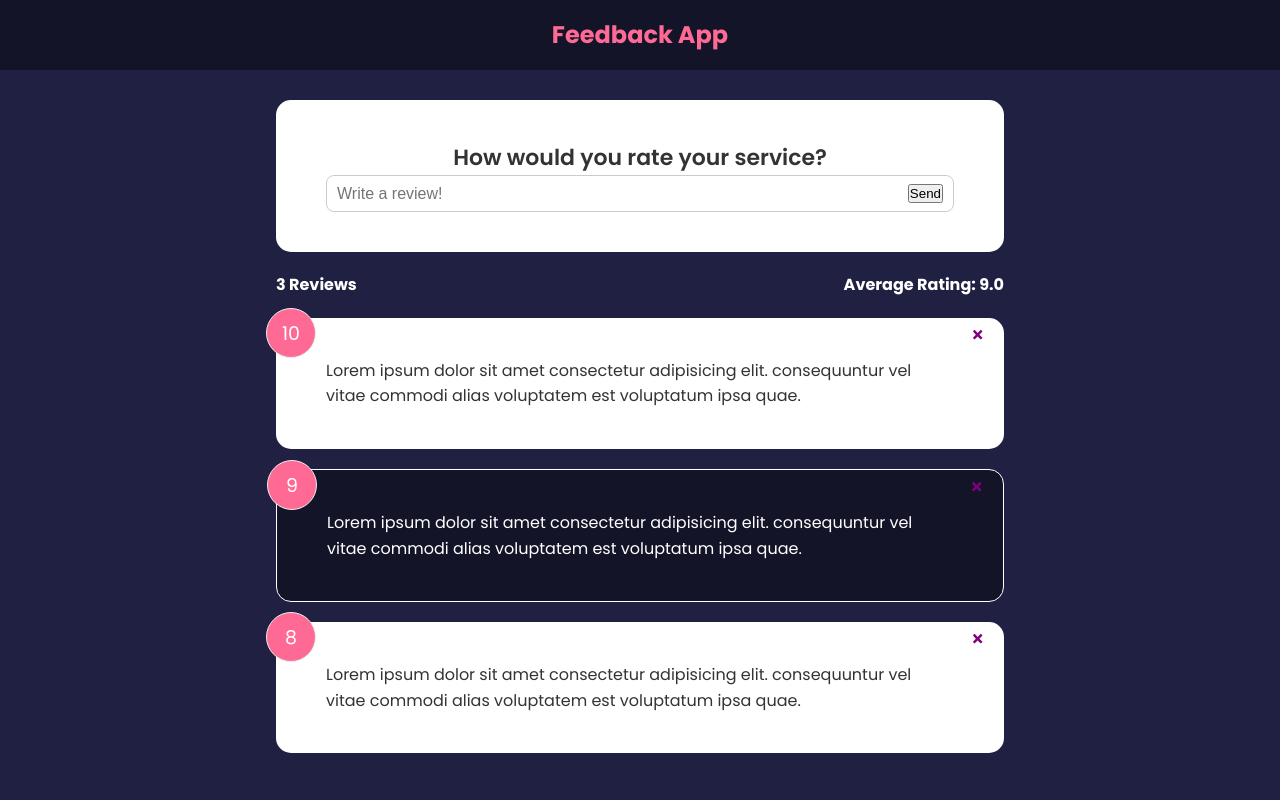
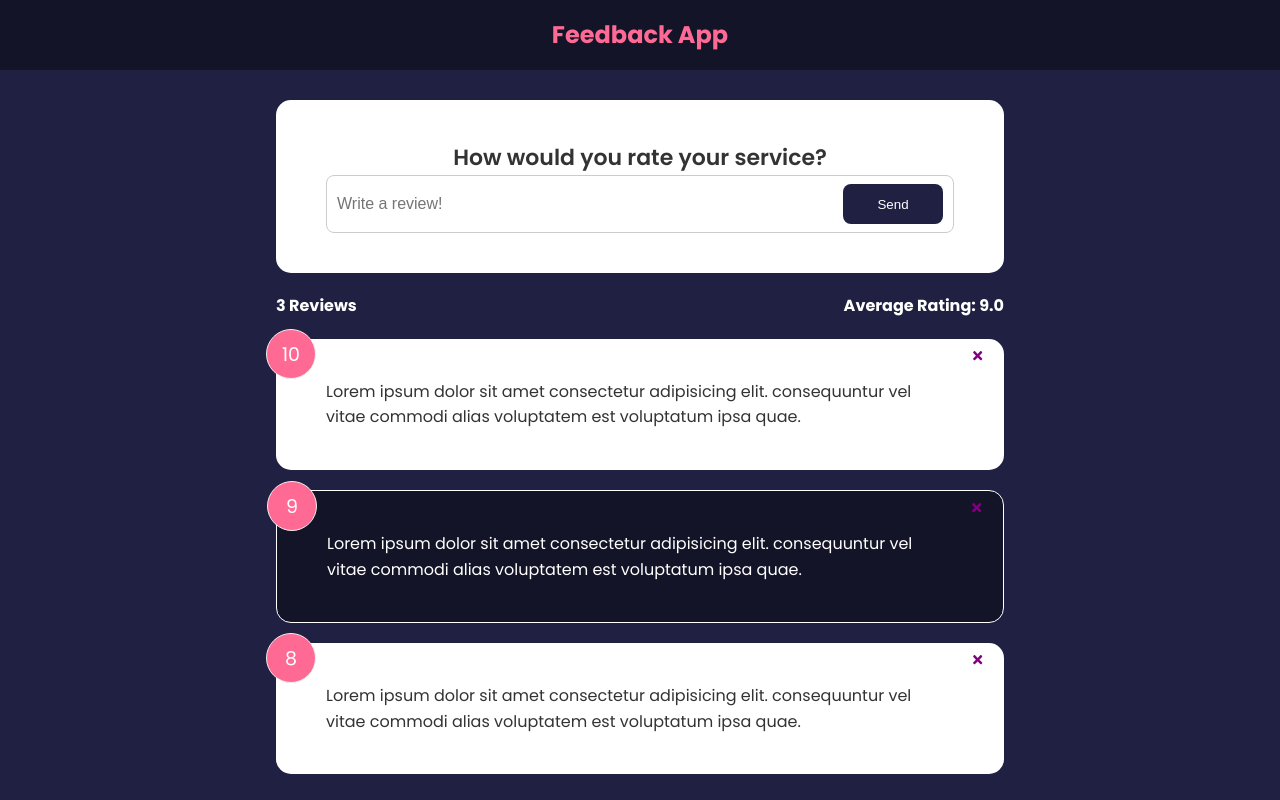
Before and after one commit to stone-com/feedback-app-react, a React (Create React App) app: page / in a window 1280 px wide. Built offline with nearby package versions, Linux system fonts and the light colour scheme.

Commit message:
Created reusable custom button component

```diff
--- a/src/components/FeedbackForm.jsx
+++ b/src/components/FeedbackForm.jsx
@@ -1,5 +1,6 @@
 import Card from './shared/Card';
 import { useState } from 'react';
+import Button from './shared/Button';
 
 const FeedbackForm = () => {
   const [text, setText] = useState('');
@@ -18,7 +19,7 @@
             placeholder='Write a review!'
             value={text}
           />
-          <button type='submit'>Send</button>
+          <Button type='submit'>Send</Button>
         </div>
       </form>
     </Card>
--- /dev/null
+++ b/src/components/shared/Button.jsx
@@ -0,0 +1,23 @@
+import { PropTypes } from 'prop-types';
+const Button = ({ children, version, type, isDisabled }) => {
+  return (
+    <button type={type} disabled={isDisabled} className={`btn btn-${version}`}>
+      {children}
+    </button>
+  );
+};
+
+// default props and proptypes
+Button.defaultProps = {
+  version: 'primary',
+  type: 'button',
+  isDisabled: false,
+};
+
+Button.propTypes = {
+  children: PropTypes.node.isRequired,
+  version: PropTypes.string,
+  type: PropTypes.string,
+  isDisabled: PropTypes.bool,
+};
+export default Button;
```
